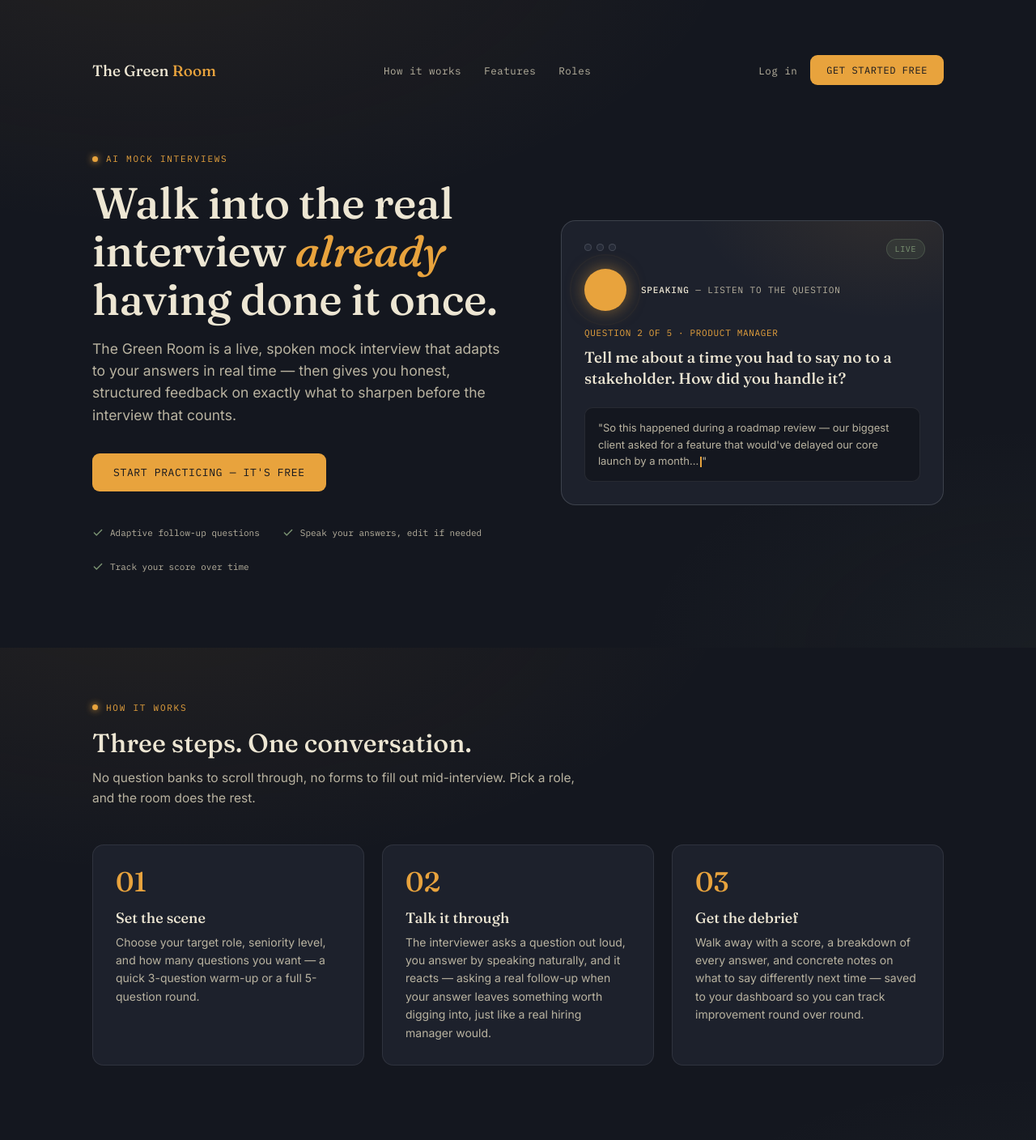
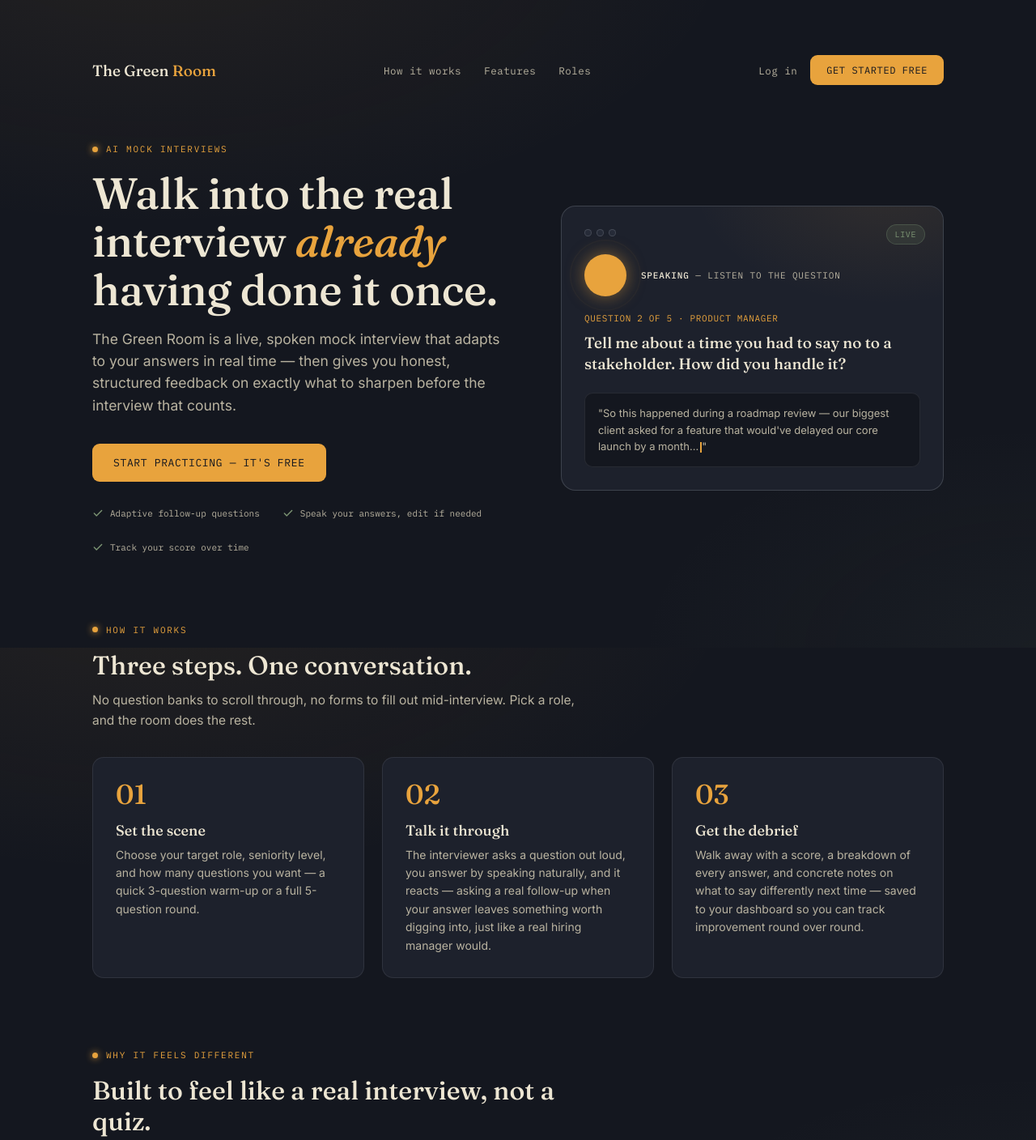
Before and after one commit to altamashh1/The-Green-Room, a plain HTML site: page frontend/index.html in a window 1280 px wide. Shown: the top 1408 px of the page at 81% size. Drawn offline with Linux system fonts and the light colour scheme.

Commit message:
Tighten vertical spacing on the landing page
The hero had 90px bottom padding and every section 70px top/bottom, so
~160px of dead space stacked between the hero and "How it works" and
between each section. Cut hero padding to 44px, section padding to 44px,
and trim the section-head and trust-row margins for a consistent rhythm.

Co-Authored-By: Claude Sonnet 5 <noreply@anthropic.com>

```diff
--- a/frontend/index.html
+++ b/frontend/index.html
@@ -247,12 +247,12 @@
   .nav-cta{display:flex; align-items:center; gap:16px;}
   .btn-sm{padding:11px 20px; font-size:12px;}
 
-  .hero{display:grid; grid-template-columns:1.05fr .95fr; gap:56px; align-items:center; padding:56px 0 90px;}
-  @media (max-width:900px){ .hero{grid-template-columns:1fr; padding:20px 0 60px;} }
+  .hero{display:grid; grid-template-columns:1.05fr .95fr; gap:56px; align-items:center; padding:44px 0 44px;}
+  @media (max-width:900px){ .hero{grid-template-columns:1fr; padding:20px 0 48px;} }
   .hero h1{font-size:clamp(34px,5vw,54px); max-width:15ch;}
   .hero .sub{font-size:17.5px; max-width:50ch; margin-top:18px;}
   .hero-cta{display:flex; align-items:center; gap:18px; margin-top:34px; flex-wrap:wrap;}
-  .trust-row{display:flex; gap:28px; margin-top:44px; flex-wrap:wrap;}
+  .trust-row{display:flex; gap:28px; margin-top:32px; flex-wrap:wrap;}
   .trust-item{font-family:var(--font-mono); font-size:11px; color:var(--parchment-dim); display:flex; align-items:center; gap:8px;}
   .trust-item svg{stroke:var(--sage); flex-shrink:0;}
 
@@ -272,8 +272,8 @@
   @keyframes blink{50%{opacity:0;}}
   .mock-tag{position:absolute; top:22px; right:22px; font-family:var(--font-mono); font-size:10px; letter-spacing:.06em; text-transform:uppercase; color:var(--sage); background:rgba(124,148,115,.14); border:1px solid rgba(124,148,115,.3); padding:5px 10px; border-radius:20px;}
 
-  .section{padding:70px 0;}
-  .section-head{max-width:60ch; margin-bottom:44px;}
+  .section{padding:44px 0;}
+  .section-head{max-width:60ch; margin-bottom:32px;}
   .section-head h2{font-family:var(--font-display); font-weight:500; font-size:clamp(24px,3vw,32px); line-height:1.2;}
   .section-head p{color:var(--parchment-dim); font-size:15.5px; margin-top:12px; line-height:1.6;}
 
```
